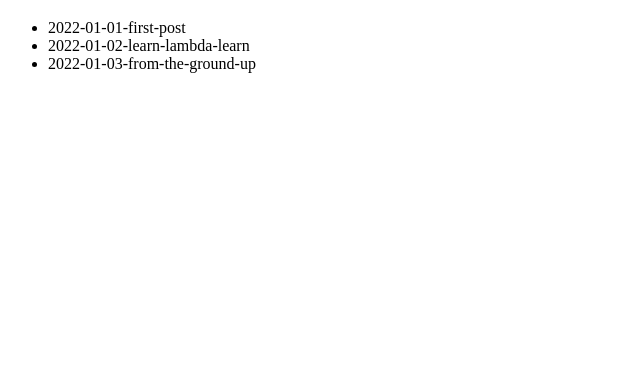
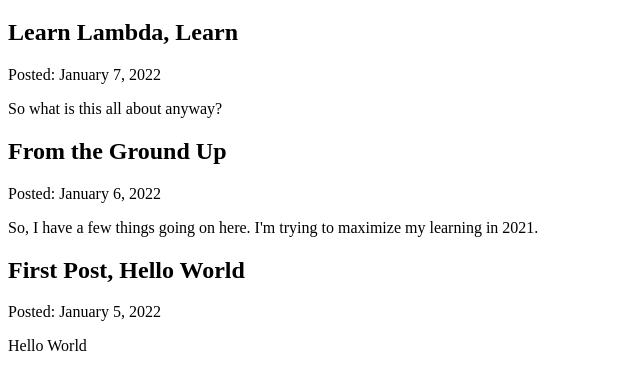
Before and after one commit to jamalhansen/learnlambdas, a Gatsby site: page /blog in a window 1280 px wide. Shown: the part 157-546 px from the top of the page, without its empty margins (0-640 px from the left). Built offline with nearby package versions, Linux system fonts and the light colour scheme; Gatsby itself is replaced by a stand-in of ours.

Commit message:
Finished Gatsby Tutorial Part 5

```diff
--- /dev/null
+++ b/blog/2022-01-05-first-post.mdx
@@ -0,0 +1,7 @@
+---
+title: "First Post, Hello World"
+datePublished: "2022-01-05"
+author: "Jamal Hansen"
+---
+
+Hello World
--- /dev/null
+++ b/blog/2022-01-06-from-the-ground-up.mdx
@@ -0,0 +1,7 @@
+---
+title: "From the Ground Up"
+datePublished: "2022-01-06"
+author: "Jamal Hansen"
+---
+
+So, I have a few things going on here. I'm trying to maximize my learning in 2021.
--- /dev/null
+++ b/blog/2022-01-07-learn-lambda-learn.mdx
@@ -0,0 +1,7 @@
+---
+title: "Learn Lambda, Learn"
+datePublished: "2022-01-07"
+author: "Jamal Hansen"
+---
+
+So what is this all about anyway?
--- a/src/pages/blog.js
+++ b/src/pages/blog.js
@@ -1,28 +1,36 @@
 import * as React from 'react'
 import { graphql } from 'gatsby'
+import { MDXRenderer } from 'gatsby-plugin-mdx'
 import Layout from '../components/layout'
 
 const BlogPage = ({ data }) => {
     return (
       <Layout pageTitle="My Blog Posts">
-        <ul>
         {
-          data.allFile.nodes.map(node => (
-            <li key={node.name}>
-              {node.name}
-            </li>
+          data.allMdx.nodes.map((node) => (
+            <article key={node.id}>
+              <h2>{node.frontmatter.title}</h2>
+              <p>Posted: {node.frontmatter.datePublished}</p>
+              <MDXRenderer>
+                {node.body}
+              </MDXRenderer>
+            </article>
           ))
         }
-        </ul>
       </Layout>
     )
   }
 
 export const query = graphql`
-  query {
-    allFile {
+  query MyQuery {
+    allMdx(sort: {fields: frontmatter___datePublished, order: DESC}) {
       nodes {
-        name
+        frontmatter {
+          datePublished(formatString: "MMMM D, YYYY")
+          title
+        }
+        id
+        body
       }
     }
   }
```
Also changed, not shown: blog/2022-01-01-first-post.mdx (deleted), blog/2022-01-02-learn-lambda-learn.mdx (deleted), blog/2022-01-03-from-the-ground-up.mdx (deleted), 1 other file.
